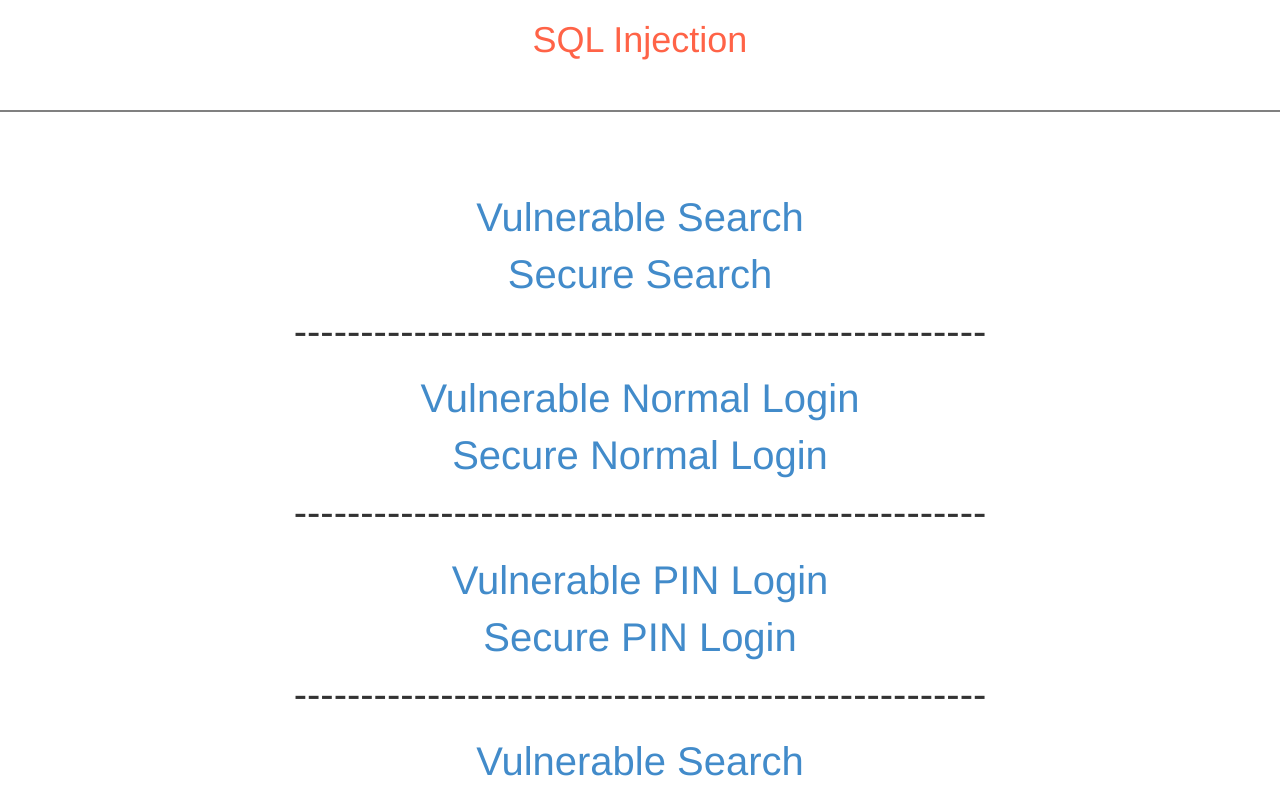
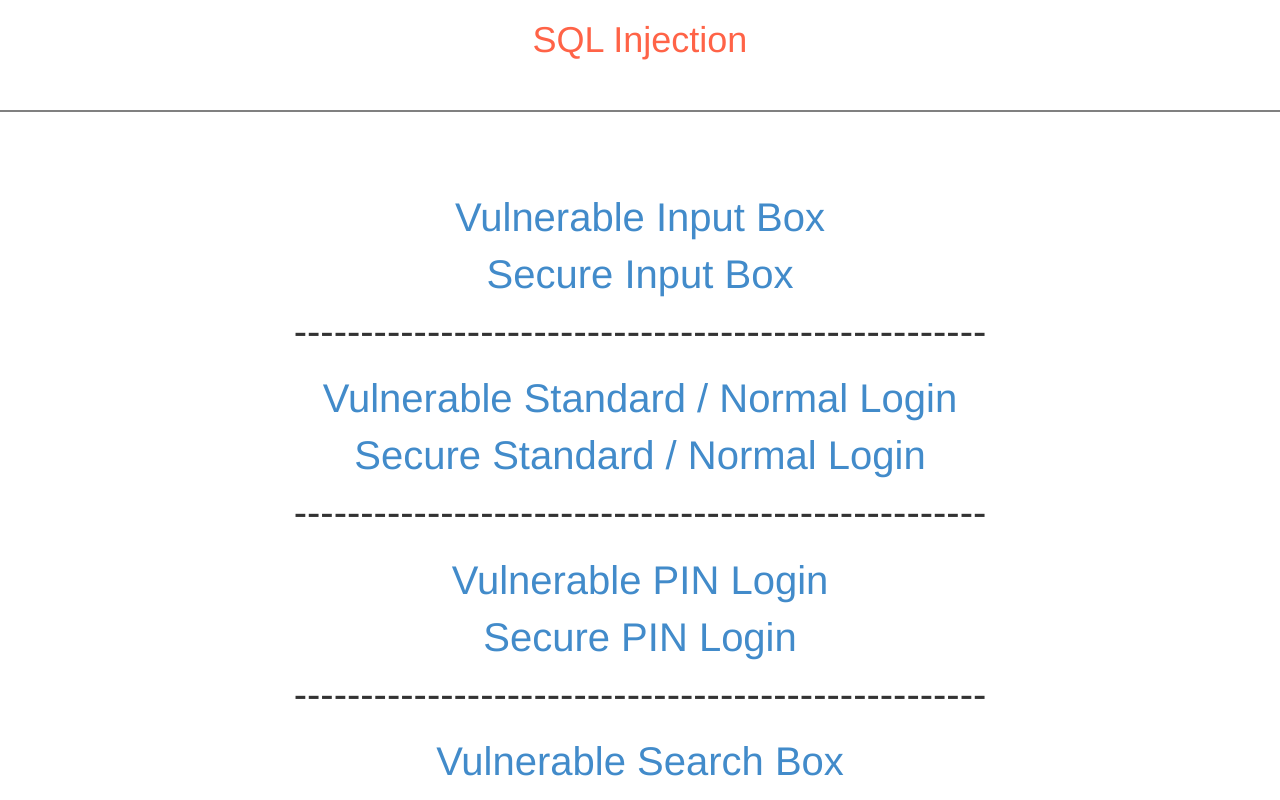
Before and after one commit to Suhrad/SQL-Injection, a PHP site: page / in a window 1280 px wide. Run offline with PHP 8.4, Linux system fonts and the light colour scheme.

Commit message:
Add files via upload

```diff
--- a/books1.php
+++ b/books1.php
@@ -24,7 +24,7 @@ h1{
 <hr style="height:2px;border-width:0;color:gray;background-color:gray">
 
       <h3 class="text-center"><span class="label label-danger">
-Vulnerable Search</span></h3><br>
+Vulnerable input box </span></h3><br>
 
       <div class="row">
         <div class="col-sm-10">
@@ -167,7 +167,7 @@ if ($query != null)
         <div class="col-sm-12">
           <div class="highlight">
             <pre>
-Pass <strong>' UNION SELECT * FROM users WHERE '1'='1</strong> as author to get all users data.<br>
+Pass <strong>' UNION SELECT * FROM users WHERE '1'='1</strong> in author field.<br>
 The same result is obtained by using url <a href="books1.php?author='+UNION+SELECT+*+FROM+users+WHERE '1'='1"><strong>books1.php?author='+UNION+SELECT+*+FROM+users+WHERE '1'='1</strong></a>.
             </pre>
           </div>
--- a/books2.php
+++ b/books2.php
@@ -25,7 +25,7 @@ h1{
 <hr style="height:2px;border-width:0;color:gray;background-color:gray">
 
       <h3 class="text-center"><span class="label label-success">
-Secure Search</span></h3><br>
+Secure input box</span></h3><br>
 
       <div class="row">
         <div class="col-sm-10">
--- a/index.php
+++ b/index.php
@@ -31,21 +31,21 @@ h1{
 <hr style="height:2px;border-width:0;color:gray;background-color:gray">
 <div class="container">
   <br/>
-  <a href="books1.php">Vulnerable Search</a>
+  <a href="books1.php">Vulnerable Input Box</a>
   <br/>
-  <a href="books2.php">Secure Search</a>
+  <a href="books2.php">Secure Input Box</a>
   <br/>
   <p>----------------------------------------------------</p>
-  <a href="login1.php">Vulnerable Normal Login</a>
+  <a href="login1.php">Vulnerable Standard / Normal Login</a>
   <br/>
-  <a href="login2.php">Secure Normal Login</a>
+  <a href="login2.php">Secure Standard / Normal Login</a>
   <br/>
   <p>----------------------------------------------------</p>
   <a href="login3.php">Vulnerable PIN Login</a>
   <br/>
   <a href="login4.php">Secure PIN Login</a>
   <p>----------------------------------------------------</p>
-  <a href="search1.php">Vulnerable Search</a>
+  <a href="search1.php">Vulnerable Search Box</a>
   <br/>
 
 
--- a/login1.php
+++ b/login1.php
@@ -25,7 +25,7 @@ h1{
 
 
       <h3 class="text-center"><span class="label label-danger">
-Vulnerable Login</span></h3><br>
+Vulnerable Standard / Normal Login</span></h3><br>
 
       <?php
 	  error_reporting(0);
--- a/login2.php
+++ b/login2.php
@@ -24,7 +24,7 @@ h1{
 
 
       <h3 class="text-center"><span class="label label-success">
-Secure Standard Login</span></h3><br>
+Secure Standard / Normal Login</span></h3><br>
 
       <?php
 	   error_reporting(0);
--- a/login3.php
+++ b/login3.php
@@ -23,7 +23,7 @@ h1{
 	<br/>
 <hr style="height:2px;border-width:0;color:gray;background-color:gray">
       <h3 class="text-center"><span class="label label-danger">
-Vulnerable Numeric Login</span></h3><br>
+Vulnerable PIN Login</span></h3><br>
 
       <?php
 	   error_reporting(0);
--- a/login4.php
+++ b/login4.php
@@ -23,7 +23,7 @@ h1{
 	<br/>
 <hr style="height:2px;border-width:0;color:gray;background-color:gray">
       <h3 class="text-center"><span class="label label-success">
-Secure Numeric Login</span></h3><br>
+Secure PIN Login</span></h3><br>
 
       <?php
 	   error_reporting(0);
```
